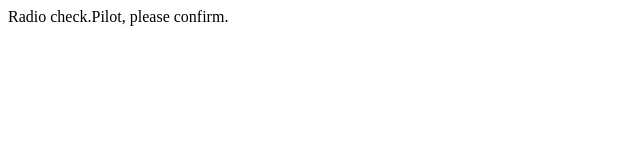
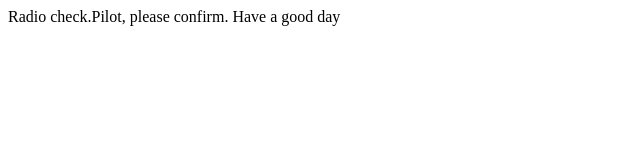
Before and after one commit to laurenwmo/Studio14, a plain HTML site: page index.html in a window 1280 px wide. Shown: the whole page, without its empty margins (0-640 px from the left). Drawn offline with Linux system fonts and the light colour scheme.

Commit message:
second commit to local repo

```diff
--- a/index.html
+++ b/index.html
@@ -1,5 +1,5 @@
 <html>
     <body>
-        <p>Radio check.Pilot, please confirm.</p>
+        <p>Radio check.Pilot, please confirm. Have a good day</p>
     </body>
 </html>
```
